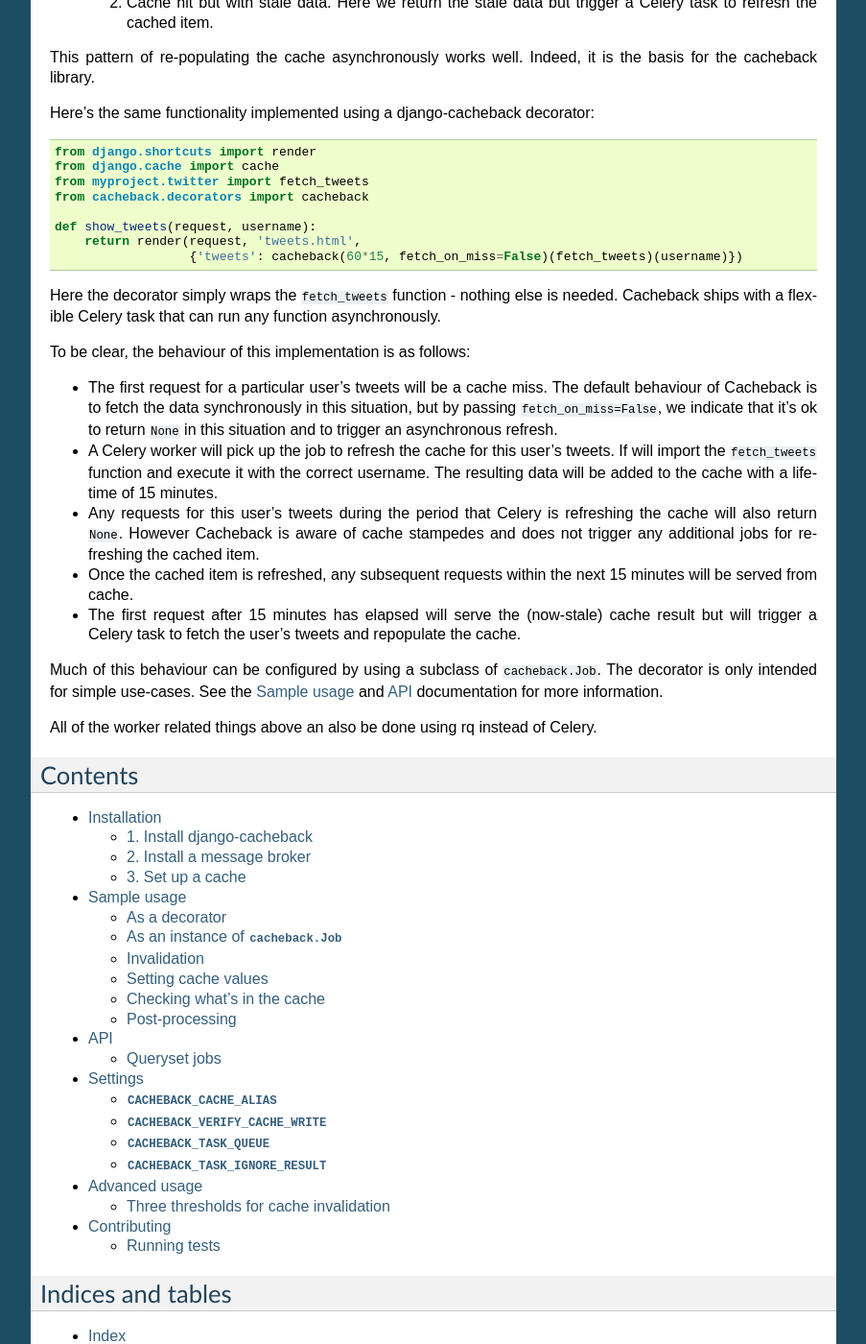
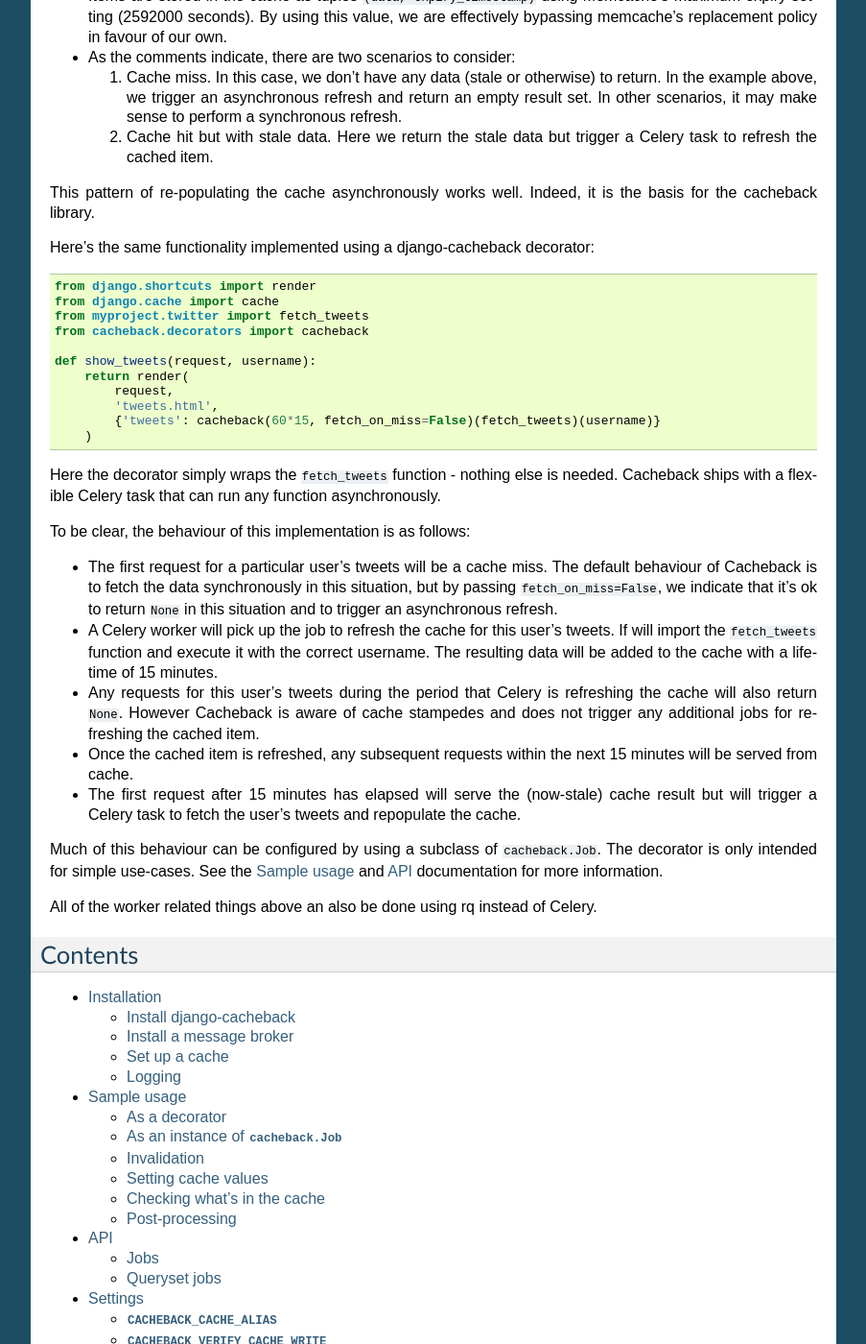
Before and after one commit to codeinthehole/django-cacheback, a Sphinx documentation site: the page built from docs/index.rst, in a window 1280 px wide and 1400 px high, scrolled down 1849 px. Shown: the whole window at 96% size, without its empty margins (198-1101 px from the left). Built offline with Sphinx 7.4.7, drawn with Linux system fonts in a browser that asks for light colours.

```diff
--- a/docs/api.rst
+++ b/docs/api.rst
@@ -1,6 +1,9 @@
 ===
 API
 ===
+
+Jobs
+====
 
 The main class is ``cacheback.base.Job``.  The methods that are intended to be
 called from client code are:
@@ -11,11 +14,13 @@ called from client code are:
 It has some class properties than can be used to configure simple behaviour:
 
 .. autoclass:: cacheback.base.Job
+    :noindex:
     :members: lifetime, refresh_timeout, cache_alias, fetch_on_miss, fetch_on_stale_threshold, task_options
 
 There are also several methods intended to be overridden and customised:
 
 .. autoclass:: cacheback.base.Job
+    :noindex:
     :members: key, fetch, expiry, should_missing_item_be_fetched_synchronously, should_stale_item_be_fetched_synchronously, empty, key, prepare_args, prepare_kwargs, timeout, process_result
 
 
--- a/docs/conf.py
+++ b/docs/conf.py
@@ -19,11 +19,8 @@ sys.path.append(code_dir)
 from django.conf import settings
 if not settings.configured:
     settings.configure(
-        DATABASES={
-            'default': {
-                'ENGINE': 'django.db.backends.sqlite3',
-                }
-            },
+        DATABASES={ 'default': {'ENGINE': 'django.db.backends.sqlite3'}},
+        RQ_QUEUES={},
     )
 
 # If extensions (or modules to document with autodoc) are in another directory,
@@ -134,7 +131,7 @@ html_theme = 'default'
 # Add any paths that contain custom static files (such as style sheets) here,
 # relative to this directory. They are copied after the builtin static files,
 # so a file named "default.css" will overwrite the builtin "default.css".
-html_static_path = ['_static']
+# html_static_path = ['_static']
 
 # If not '', a 'Last updated on:' timestamp is inserted at every page bottom,
 # using the given strftime format.
--- a/docs/index.rst
+++ b/docs/index.rst
@@ -32,8 +32,11 @@ Consider a view for showing a user's tweets:
     from myproject.twitter import fetch_tweets
 
     def show_tweets(request, username):
-        return render(request, 'tweets.html',
-                      {'tweets': fetch_tweets(username)})
+        return render(
+            request,
+            'tweets.html',
+            {'tweets': fetch_tweets(username)}
+        )
 
 This works fine but the ``fetch_tweets`` function involves a HTTP round-trip and
 is slow.
@@ -49,8 +52,11 @@ Performance can be improved by using Django's `low-level cache API`_:
     from myproject.twitter import fetch_tweets
 
     def show_tweets(request, username):
-        return render(request, 'tweets.html',
-                      {'tweets': fetch_cached_tweets(username)})
+        return render(
+            request,
+            'tweets.html',
+            {'tweets': fetch_cached_tweets(username)}
+        )
 
     def fetch_cached_tweets(username):
         tweets = cache.get(username)
@@ -83,8 +89,11 @@ cache asynchronously instead of during the request/response cycle:
     from myproject.tasks import update_tweets
 
     def show_tweets(request, username):
-        return render(request, 'tweets.html',
-                      {'tweets': fetch_cached_tweets(username)})
+        return render(
+            request,
+            'tweets.html',
+            {'tweets': fetch_cached_tweets(username)}
+        )
 
     def fetch_cached_tweets(username):
         item = cache.get(username)
@@ -142,8 +151,11 @@ Here's the same functionality implemented using a django-cacheback decorator:
     from cacheback.decorators import cacheback
 
     def show_tweets(request, username):
-        return render(request, 'tweets.html',
-                      {'tweets': cacheback(60*15, fetch_on_miss=False)(fetch_tweets)(username)})
+        return render(
+            request,
+            'tweets.html',
+            {'tweets': cacheback(60*15, fetch_on_miss=False)(fetch_tweets)(username)}
+        )
 
 Here the decorator simply wraps the ``fetch_tweets`` function - nothing else is
 needed.  Cacheback ships with a flexible Celery task that can run any function
@@ -185,6 +197,7 @@ Contents
 
 .. toctree::
    :maxdepth: 2
+   :glob:
 
    installation
    usage
--- a/docs/installation.rst
+++ b/docs/installation.rst
@@ -4,8 +4,8 @@ Installation
 
 You need to do three things:
 
-1. Install django-cacheback
-~~~~~~~~~~~~~~~~~~~~~~~~~~~
+Install django-cacheback
+~~~~~~~~~~~~~~~~~~~~~~~~
 
 To install with Celery support, run::
 
@@ -19,8 +19,8 @@ After installing the package and dependencies, add ``cacheback`` to your ``INSTA
 If you want to use RQ as your task queue, you need to set ``CACHEBACK_TASK_QUEUE``
 in your settings to ``rq``.
 
-2. Install a message broker
-~~~~~~~~~~~~~~~~~~~~~~~~~~~
+Install a message broker
+~~~~~~~~~~~~~~~~~~~~~~~~
 
 Celery requires a message broker.  Use `Celery's tutorial`_ to help set one up.
 I recommend rabbitmq.
@@ -32,8 +32,8 @@ up the `django-rq installation guide`_ for more details.
 .. _`Celery's tutorial`: http://docs.celeryproject.org/en/latest/getting-started/first-steps-with-celery.html
 .. _`django-rq installation guide`: https://github.com/ui/django-rq#installation
 
-3. Set up a cache
-~~~~~~~~~~~~~~~~~
+Set up a cache
+~~~~~~~~~~~~~~
 
 You also need to ensure you have `a cache set up`_.  Most likely, you'll be using
 memcache so your settings will include something like::
@@ -48,7 +48,7 @@ memcache so your settings will include something like::
 .. _`a cache set up`: https://docs.djangoproject.com/en/dev/topics/cache/?from=olddocs
 
 Logging
--------
+~~~~~~~
 
 You may also want to configure logging handlers for the 'cacheback' named
 logger.  To set up console logging, use something like::
--- a/pyproject.toml
+++ b/pyproject.toml
@@ -37,6 +37,7 @@ importlib-metadata = {version = "*", python = "<3.8"}
 django = ">=2"
 celery = {version = ">=4", optional = true}
 django-rq = {version = ">=2", optional = true}
+Sphinx = {version = ">=3.3.0,<4", optional = true}
 
 [tool.poetry.dev-dependencies]
 pytest = ">=6.0"
@@ -53,6 +54,7 @@ django-rq = ">=2"
 [tool.poetry.extras]
 celery = ["celery"]
 rq = ["django-rq"]
+docs = ["Sphinx"]
 
 [build-system]
 requires = ["poetry>=1.1"]
```
Also changed, not shown: .readthedocs.yml (added), 1 other file.
